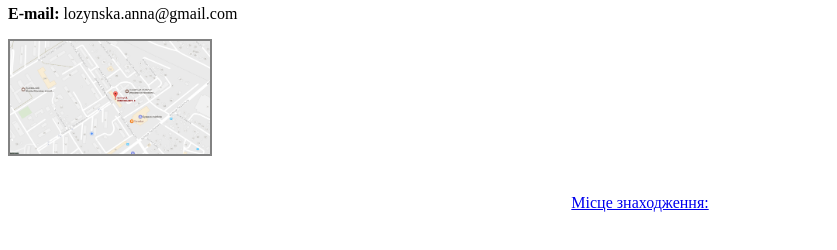
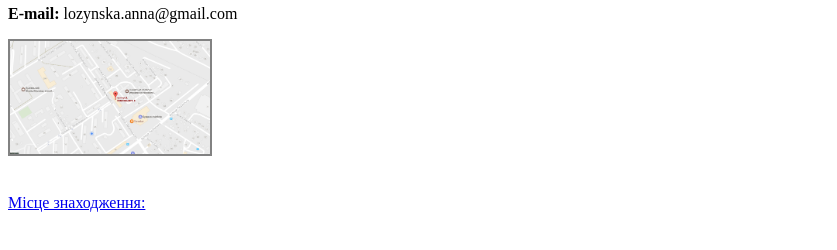
Before and after one commit to AnnaLoz/html4, a plain HTML site: page kontakty.html in a window 1280 px wide. Shown: the part 258-508 px from the top of the page, without its empty margins (0-837 px from the left). Drawn offline with Linux system fonts and the light colour scheme.

Commit message:
інший сайт

```diff
--- a/css/index.css
+++ b/css/index.css
@@ -30,7 +30,7 @@ h3 {
     }
 #box
    {
-    display: -webkit-flex;
+    display: -webkit-inline-flex;
     display: inline-flex;
    }
 .flexi {
@@ -141,6 +141,3 @@ padding-left: 15px;
     width: 200px;
      border: 2px solid #828282;
         }
-.ser{
-    text-align: center;
-}
--- a/kontakty.html
+++ b/kontakty.html
@@ -22,6 +22,6 @@
             </p>
       <p>
                   <div> <img id="map" aling="center" src="map.PNG"></div><br>
-         <p class=ser> <a href="https://goo.gl/maps/ETQq9LKhFCx"> Місце знаходження:</a></p>
+         <p > <a href="https://goo.gl/maps/ETQq9LKhFCx"> Місце знаходження:</a></p>
              </body>
 </html>
```
